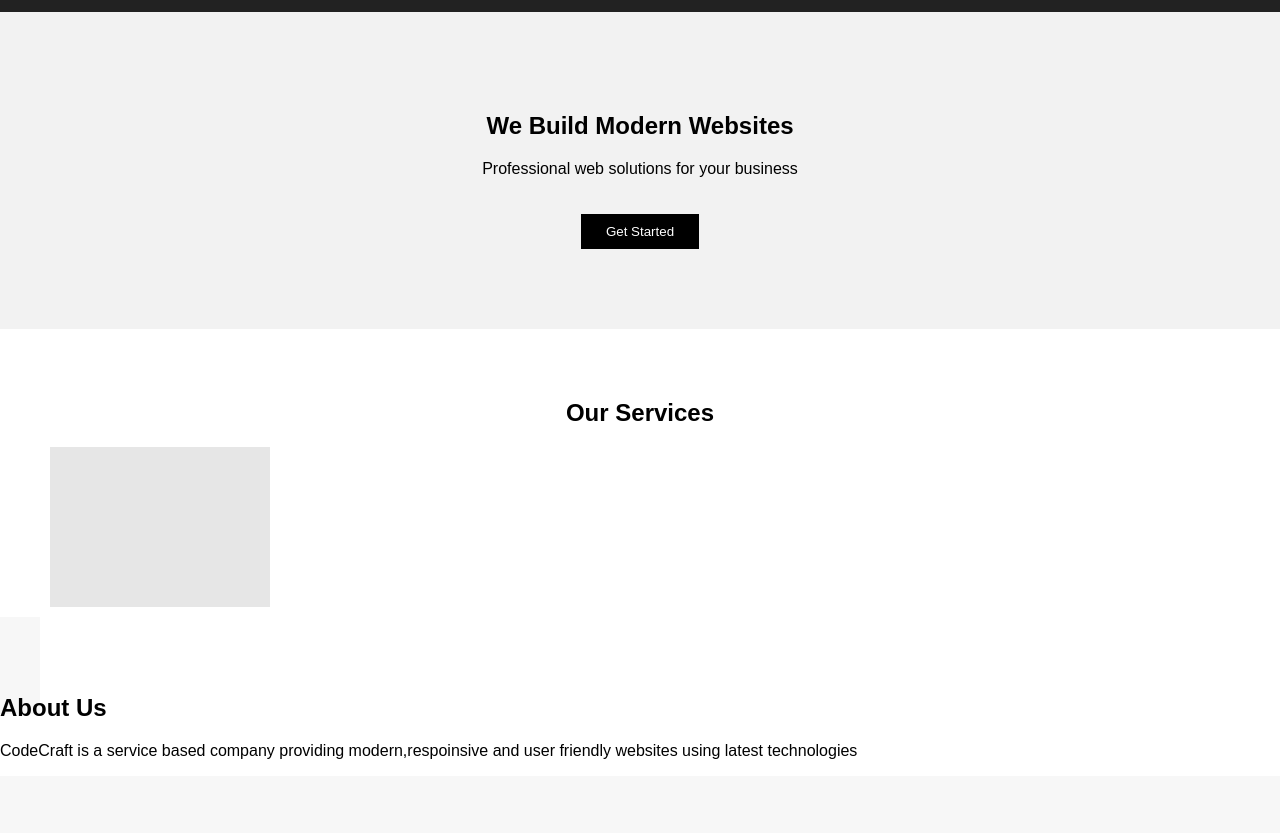
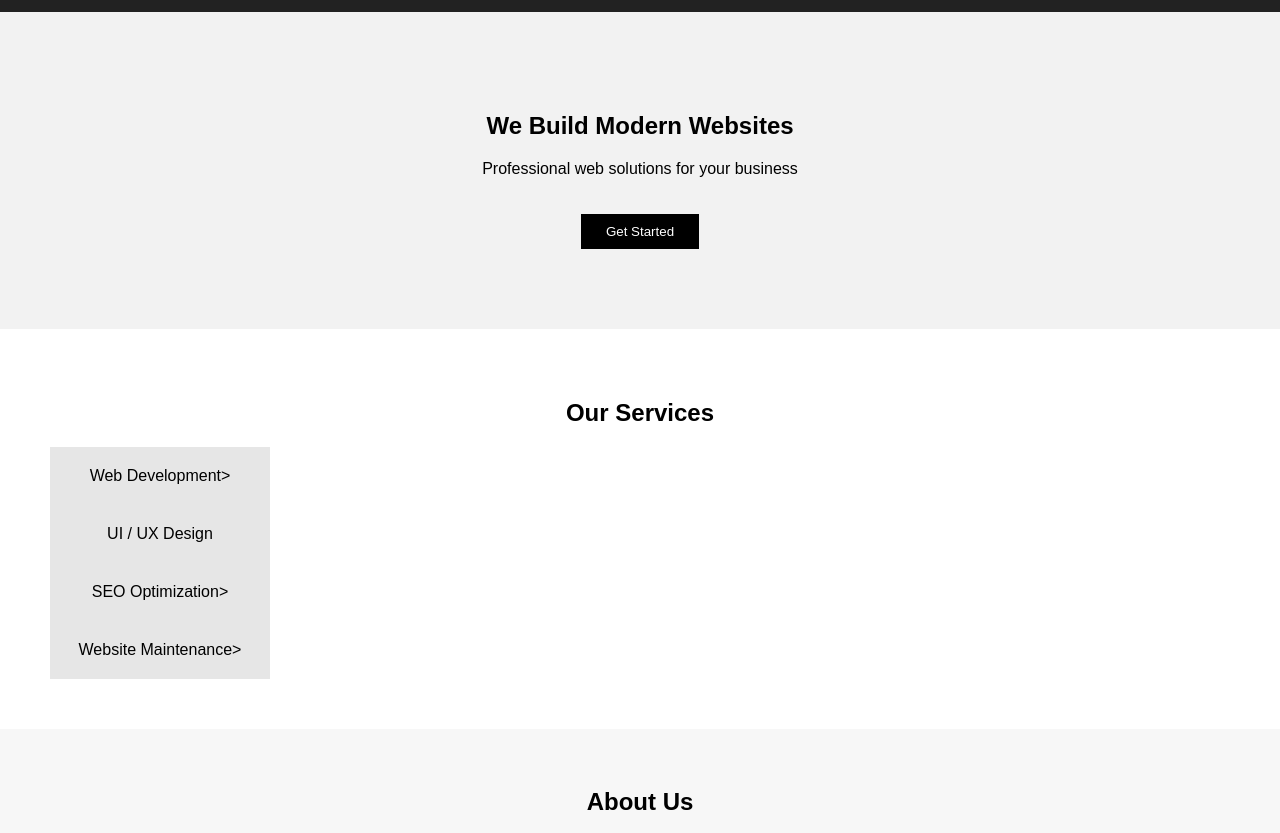
Before and after one commit to nitish640/codecraft-services, a plain HTML site: page index.html in a window 1280 px wide. Shown: the part 98-931 px from the top of the page. Drawn offline with Linux system fonts and the light colour scheme.

Commit message:
index.html

```diff
--- a/index.html
+++ b/index.html
@@ -28,21 +28,21 @@
         <!-----Service Scetion----->
         <section id="services" class="services">
             <h2>Our Services</h2>
-            <div class="card"Web Development></div>
-            <div class="card"UI / UX Design></div>
-            <div class="card"SEO Optimization></div>
-            <div class="card"Website Maintenance></div>
+            <div class="card">Web Development></div>
+            <div class="card">UI / UX Design</div>
+            <div class="card">SEO Optimization></div>
+            <div class="card">Website Maintenance></div>
         </div>
         </section>
 
         <!----About section-->
-        <sction id="about" class="about"></sction>
+        <section id="about" class="about"></sction>
         <h2>About Us</h2>
         <p>CodeCraft is a service based company providing modern,respoinsive and user friendly websites using latest technologies</p>
     </section>
 
     <!---Contact section-->
-    <section id="contact" class="contact"></section>
+    <section id="contact" class="contact">
     <h2>Contact Us</h2>
     <p>Email:support@codecraft.com</p>
     <p>Phone:+91 9876543210</p>
```
